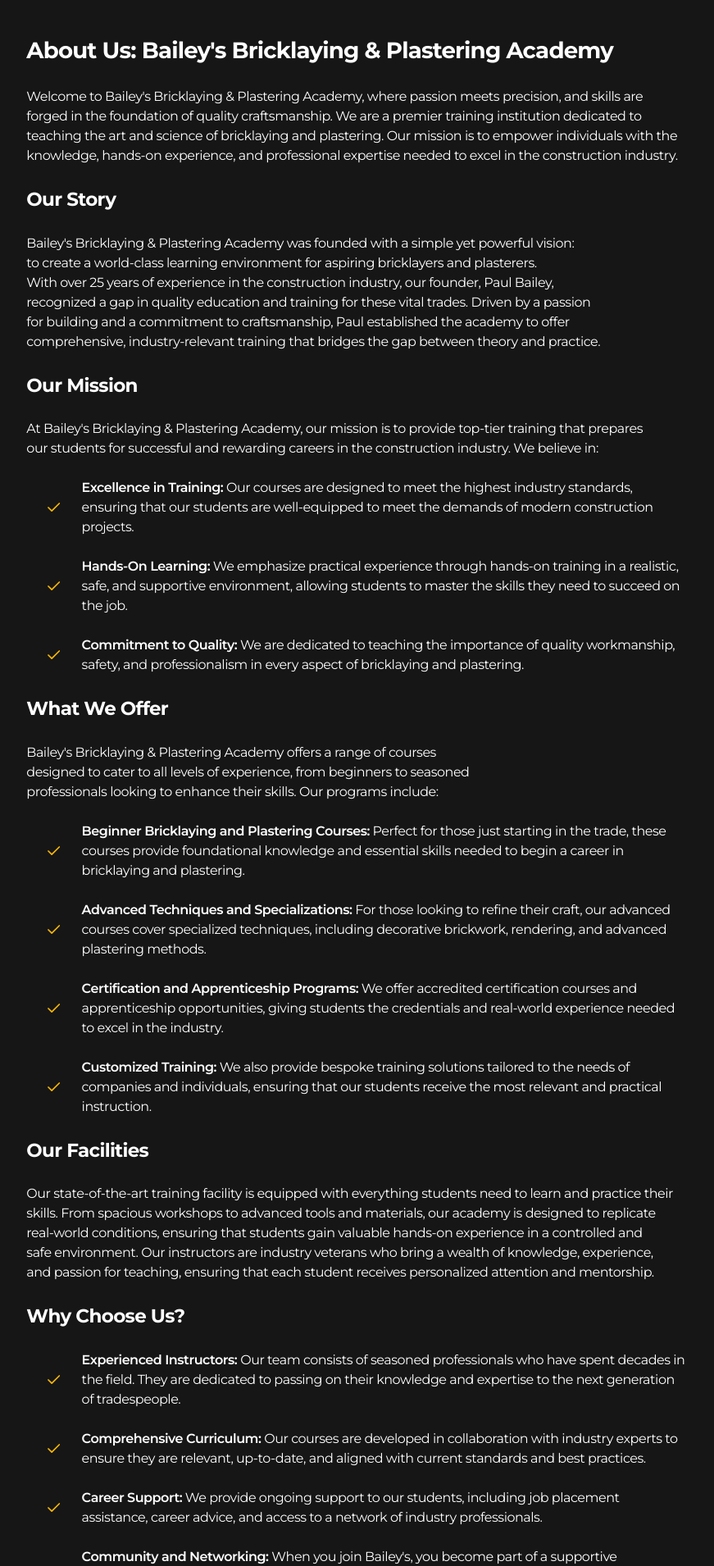
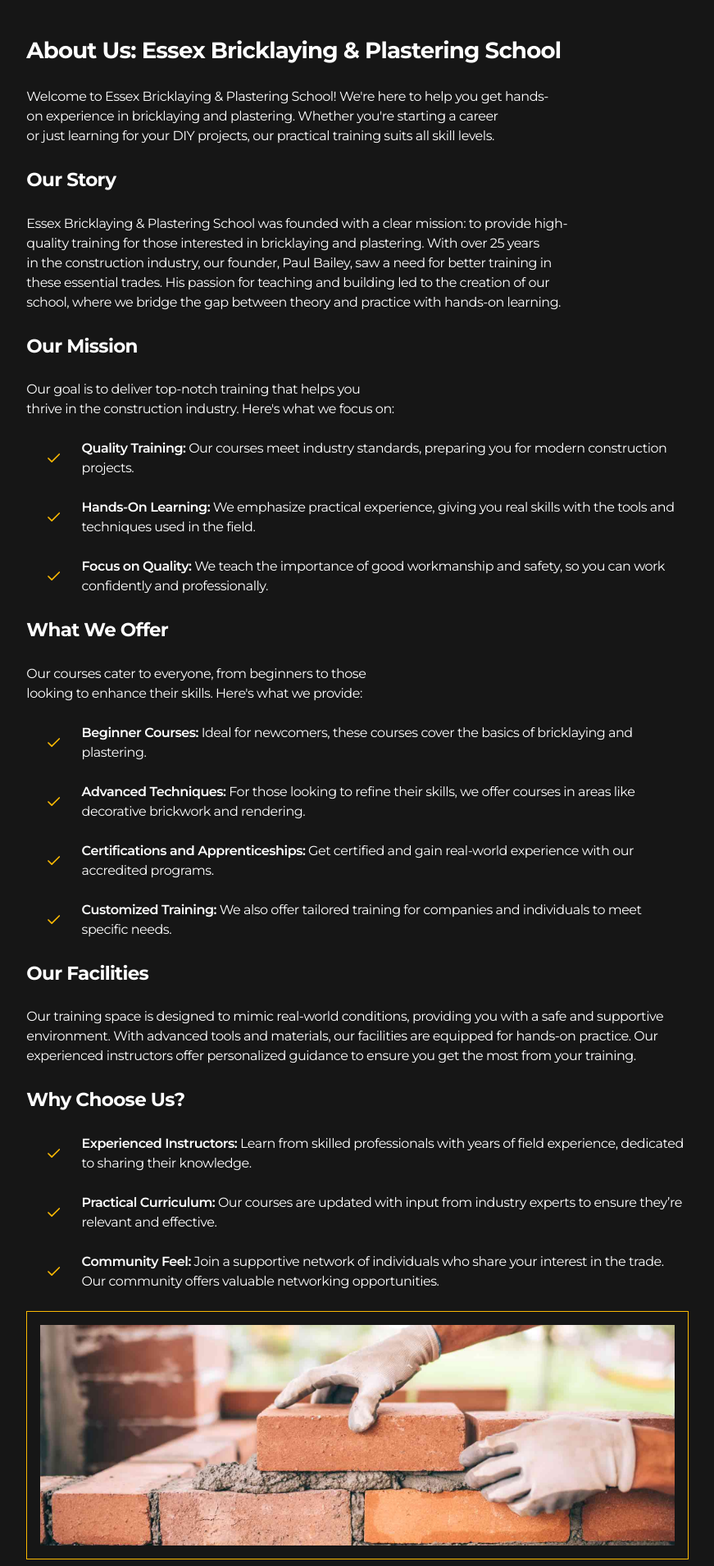
Before and after one commit to conorbailey90/baileys-construction-academy, a Next.js app: page /about in a window 1280 px wide. Shown: the part 434-2344 px from the top of the page at 82% size, without its empty margins (204-1075 px from the left). Built offline with nearby package versions, Linux system fonts and the light colour scheme.

Commit message:
Changed About and Course content

```diff
--- a/src/app/about/page.tsx
+++ b/src/app/about/page.tsx
@@ -2,89 +2,87 @@ import React from 'react'
 import Image from 'next/image'
 import { Check } from 'lucide-react'
 
-const page = () => {
+const About = () => {
   return (
-    <section id='about' className=' relative w-[100%] min-h-[500px] flex justify-center bg-[#161616] pt-[40px] md:pt-[100px]'>
+    <section id='about' className='relative w-full min-h-[500px] flex justify-center bg-[#161616] pt-[40px] md:pt-[100px]'>
 
       <div className='w-[95%] max-w-[1880px] relative z-2 pt-[30px] pb-[30px] grid grid-cols-12 auto-rows-min gap-[10px]'>
 
-        <div className=' relative p-[1rem] col-start-1 col-span-12 md:col-start-3 md:col-span-8 border border-[rgb(252,186,3)] border-[1px] aspect-[16/6] '>
-            <div className='absolute inset-[1rem]  '>
+        <div className='relative p-[1rem] col-start-1 col-span-12 md:col-start-3 md:col-span-8 border border-[rgb(252,186,3)] border-[1px] aspect-[16/6]'>
+          <div className='absolute inset-[1rem]'>
             <Image
               style={{objectFit: "cover"}}
               sizes="100vw"
               src="/plasterer.jpg"
               alt="Background Image"
-                fill // Can be 'contain', 'cover', or 'none' based on your needs
-                quality={100} // Optional: Specify the quality of the image/
+              fill
+              quality={100}
             />
           </div>
+        </div>
 
-        </div>
-        <div className=' pb-[2rem] col-start-1 col-span-12 md:col-start-3 md:col-span-8  row-start-2 pt-[2rem]'>
-            <h4 className='font-bold text-balance'>About Us: Bailey&apos;s Bricklaying & Plastering Academy</h4><br />
-            <p className='text-balance'>Welcome to Bailey&apos;s Bricklaying & Plastering Academy, where passion meets precision, and skills are forged in the foundation of quality craftsmanship. We are a premier training institution dedicated to teaching the art and science of bricklaying and plastering. Our mission is to empower individuals with the knowledge, hands-on experience, and professional expertise needed to excel in the construction industry.</p>
+        <div className='pb-[2rem] col-start-1 col-span-12 md:col-start-3 md:col-span-8 row-start-2 pt-[2rem]'>
+          <h4 className='font-bold text-balance'>About Us: Essex Bricklaying & Plastering School</h4>
+          <br />
+          <p className='text-balance'>Welcome to Essex Bricklaying & Plastering School! We&apos;re here to help you get hands-on experience in bricklaying and plastering. Whether you&apos;re starting a career or just learning for your DIY projects, our practical training suits all skill levels.</p>
           <br />
           <h5 className='font-bold'>Our Story</h5>
           <br />
-            <p className='text-balance'>Bailey&apos;s Bricklaying & Plastering Academy was founded with a simple yet powerful vision: to create a world-class learning environment for aspiring bricklayers and plasterers. With over 25 years of experience in the construction industry, our founder, Paul Bailey, recognized a gap in quality education and training for these vital trades. Driven by a passion for building and a commitment to craftsmanship, Paul established the academy to offer comprehensive, industry-relevant training that bridges the gap between theory and practice.</p>
+          <p className='text-balance'>Essex Bricklaying & Plastering School was founded with a clear mission: to provide high-quality training for those interested in bricklaying and plastering. With over 25 years in the construction industry, our founder, Paul Bailey, saw a need for better training in these essential trades. His passion for teaching and building led to the creation of our school, where we bridge the gap between theory and practice with hands-on learning.</p>
           <br />
           <h5 className='font-bold'>Our Mission</h5>
           <br />
-            <p className='text-balance'>At Bailey&apos;s Bricklaying & Plastering Academy, our mission is to provide top-tier training that prepares our students for successful and rewarding careers in the construction industry. We believe in:</p>
-
+          <p className='text-balance'>Our goal is to deliver top-notch training that helps you thrive in the construction industry. Here&apos;s what we focus on:</p>
           <ul><br />
-                <li className='flex items-center'><Check className='flex-[1]' size="20px"  color='rgb(252,186,3)' /><p className='flex-[11]'><span className='font-semibold'>Excellence in Training:</span> Our courses are designed to meet the highest industry standards, ensuring that our students are well-equipped to meet the demands of modern construction projects.</p></li><br />
-                <li className='flex items-center'><Check className='flex-[1]' size="20px"  color='rgb(252,186,3)' /><p className='flex-[11]'><span className='font-semibold'>Hands-On Learning:</span> We emphasize practical experience through hands-on training in a realistic, safe, and supportive environment, allowing students to master the skills they need to succeed on the job.</p></li><br />
-                <li className='flex items-center'><Check className='flex-[1]' size="20px"  color='rgb(252,186,3)' /><p className='flex-[11]'><span className='font-semibold'>Commitment to Quality:</span> We are dedicated to teaching the importance of quality workmanship, safety, and professionalism in every aspect of bricklaying and plastering.</p></li><br />
+            <li className='flex items-center'><Check className='flex-[1]' size="20px" color='rgb(252,186,3)' /><p className='flex-[11]'><span className='font-semibold'>Quality Training:</span> Our courses meet industry standards, preparing you for modern construction projects.</p></li><br />
+            <li className='flex items-center'><Check className='flex-[1]' size="20px" color='rgb(252,186,3)' /><p className='flex-[11]'><span className='font-semibold'>Hands-On Learning:</span> We emphasize practical experience, giving you real skills with the tools and techniques used in the field.</p></li><br />
+            <li className='flex items-center'><Check className='flex-[1]' size="20px" color='rgb(252,186,3)' /><p className='flex-[11]'><span className='font-semibold'>Focus on Quality:</span> We teach the importance of good workmanship and safety, so you can work confidently and professionally.</p></li><br />
           </ul>
           <h5 className='font-bold'>What We Offer</h5>
           <br />
-            <p className='text-balance'>Bailey&apos;s Bricklaying & Plastering Academy offers a range of courses designed to cater to all levels of experience, from beginners to seasoned professionals looking to enhance their skills. Our programs include:</p>
+          <p className='text-balance'>Our courses cater to everyone, from beginners to those looking to enhance their skills. Here&apos;s what we provide:</p>
           <ul><br />
-                <li className='flex items-center'><Check className='flex-[1]' size="20px" color='rgb(252,186,3)'/><p className='flex-[11]'><span className='font-semibold'>Beginner Bricklaying and Plastering Courses:</span> Perfect for those just starting in the trade, these courses provide foundational knowledge and essential skills needed to begin a career in bricklaying and plastering.</p></li><br />
-                <li className='flex items-center'><Check className='flex-[1]' size="20px" color='rgb(252,186,3)'/><p className='flex-[11]'><span className='font-semibold'>Advanced Techniques and Specializations: </span> For those looking to refine their craft, our advanced courses cover specialized techniques, including decorative brickwork, rendering, and advanced plastering methods.</p></li><br />
-                <li className='flex items-center'><Check className='flex-[1]' size="20px" color='rgb(252,186,3)'/><p className='flex-[11]'><span className='font-semibold'>Certification and Apprenticeship Programs:</span> We offer accredited certification courses and apprenticeship opportunities, giving students the credentials and real-world experience needed to excel in the industry.</p></li><br />
-                <li className='flex items-center'><Check className='flex-[1]' size="20px" color='rgb(252,186,3)'/><p className='flex-[11]'><span className='font-semibold'>Customized Training:</span> We also provide bespoke training solutions tailored to the needs of companies and individuals, ensuring that our students receive the most relevant and practical instruction.</p></li><br />
+            <li className='flex items-center'><Check className='flex-[1]' size="20px" color='rgb(252,186,3)' /><p className='flex-[11]'><span className='font-semibold'>Beginner Courses:</span> Ideal for newcomers, these courses cover the basics of bricklaying and plastering.</p></li><br />
+            <li className='flex items-center'><Check className='flex-[1]' size="20px" color='rgb(252,186,3)' /><p className='flex-[11]'><span className='font-semibold'>Advanced Techniques:</span> For those looking to refine their skills, we offer courses in areas like decorative brickwork and rendering.</p></li><br />
+            <li className='flex items-center'><Check className='flex-[1]' size="20px" color='rgb(252,186,3)' /><p className='flex-[11]'><span className='font-semibold'>Certifications and Apprenticeships:</span> Get certified and gain real-world experience with our accredited programs.</p></li><br />
+            <li className='flex items-center'><Check className='flex-[1]' size="20px" color='rgb(252,186,3)' /><p className='flex-[11]'><span className='font-semibold'>Customized Training:</span> We also offer tailored training for companies and individuals to meet specific needs.</p></li><br />
           </ul>
           <h5 className='font-bold'>Our Facilities</h5>
           <br />
-            <p className='text-balance'>Our state-of-the-art training facility is equipped with everything students need to learn and practice their skills. From spacious workshops to advanced tools and materials, our academy is designed to replicate real-world conditions, ensuring that students gain valuable hands-on experience in a controlled and safe environment. Our instructors are industry veterans who bring a wealth of knowledge, experience, and passion for teaching, ensuring that each student receives personalized attention and mentorship.</p>
+          <p className='text-balance'>Our training space is designed to mimic real-world conditions, providing you with a safe and supportive environment. With advanced tools and materials, our facilities are equipped for hands-on practice. Our experienced instructors offer personalized guidance to ensure you get the most from your training.</p>
           <br />
           <h5 className='font-bold'>Why Choose Us?</h5>
           <ul><br />
-                <li className='flex items-center'><Check className='flex-[1]' size="20px" color='rgb(252,186,3)'/><p className='flex-[11]'><span className='font-semibold'>Experienced Instructors: </span> Our team consists of seasoned professionals who have spent decades in the field. They are dedicated to passing on their knowledge and expertise to the next generation of tradespeople.</p></li><br />
-                <li className='flex items-center'><Check className='flex-[1]' size="20px" color='rgb(252,186,3)'/><p className='flex-[11]'><span className='font-semibold'>Comprehensive Curriculum: </span> Our courses are developed in collaboration with industry experts to ensure they are relevant, up-to-date, and aligned with current standards and best practices.</p></li><br />
-                <li className='flex items-center'><Check className='flex-[1]' size="20px" color='rgb(252,186,3)'/><p className='flex-[11]'><span className='font-semibold'>Career Support:</span> We provide ongoing support to our students, including job placement assistance, career advice, and access to a network of industry professionals.</p></li><br />
-                <li className='flex items-center'><Check className='flex-[1]' size="20px" color='rgb(252,186,3)'/><p className='flex-[11]'><span className='font-semibold'>Community and Networking:</span> When you join Bailey&apos;s, you become part of a supportive community of like-minded individuals who are passionate about the trade. Our alumni network offers valuable opportunities for networking and career growth.</p></li><br />
+            <li className='flex items-center'><Check className='flex-[1]' size="20px" color='rgb(252,186,3)' /><p className='flex-[11]'><span className='font-semibold'>Experienced Instructors:</span> Learn from skilled professionals with years of field experience, dedicated to sharing their knowledge.</p></li><br />
+            <li className='flex items-center'><Check className='flex-[1]' size="20px" color='rgb(252,186,3)' /><p className='flex-[11]'><span className='font-semibold'>Practical Curriculum:</span> Our courses are updated with input from industry experts to ensure they’re relevant and effective.</p></li><br />
+            <li className='flex items-center'><Check className='flex-[1]' size="20px" color='rgb(252,186,3)' /><p className='flex-[11]'><span className='font-semibold'>Community Feel:</span> Join a supportive network of individuals who share your interest in the trade. Our community offers valuable networking opportunities.</p></li><br />
           </ul>
-            <div className=' relative p-[1rem] col-start-1 col-span-12 md:col-start-3 md:col-span-8 border border-[rgb(252,186,3)] border-[1px] aspect-[16/6] mb-[2rem] '>
-                <div className='absolute inset-[1rem] '>
+          <div className='relative p-[1rem] col-start-1 col-span-12 md:col-start-3 md:col-span-8 border border-[rgb(252,186,3)] border-[1px] aspect-[16/6] mb-[2rem]'>
+            <div className='absolute inset-[1rem]'>
               <Image
                 style={{objectFit: "cover"}}
                 sizes="100vw"
                 src="/bricklay.jpg"
                 alt="Background Image"
-                        fill // Can be 'contain', 'cover', or 'none' based on your needs
-                        quality={100} // Optional: Specify the quality of the image/
+                fill
+                quality={100}
               />
             </div>
           </div>
 
           <h5 className='font-bold'>Join Us Today!</h5>
           <br />
-            <p className='text-balance'>Whether you are just starting out or looking to enhance your skills, Bailey&apos;s Bricklaying & Plastering Academy is here to help you build a solid foundation for your future. Our commitment to quality education and training ensures that you will receive the best possible preparation for a successful career in the construction industry.</p>
+          <p className='text-balance'>If you are looking to start or advance your skills, Essex Bricklaying & Plastering School is here to help you build a strong foundation for your future. Our hands-on approach ensures you are well-prepared for a successful career in the construction industry.</p>
           <br />
-            <p className='text-balance'>Explore our courses, meet our instructors, and discover what makes Bailey&apos;s Bricklaying & Plastering Academy the preferred choice for aspiring bricklayers and plasterers. We look forward to helping you lay the first brick on your path to success!</p>
+          <p className='text-balance'>Explore our courses, meet our team, and see why Essex Bricklaying & Plastering School is a great choice for learning the trade. We look forward to helping you get started!</p>
           <br />
           <h5 className='font-bold'>Contact Us</h5>
           <br />
-            <p className='text-balance'>Ready to take the next step? Contact us today to learn more about our courses, schedule a tour of our facilities, or speak with one of our advisors.</p>
+          <p className='text-balance'>Ready to take the next step? Reach out to us to learn more about our courses, book a tour, or speak with one of our advisors.</p>
         </div>
-
       </div>
     </section>
   )
 }
 
-export default page
+export default About
--- a/src/components/FeaturedHighlightsTile.tsx
+++ b/src/components/FeaturedHighlightsTile.tsx
@@ -1,6 +1,6 @@
 'use client'
 import { motion } from "framer-motion"
-import { CalendarClockIcon, Building, GraduationCap, PencilRulerIcon, BrickWall, Cuboid  } from 'lucide-react';
+import { CalendarClockIcon, Building, GraduationCap, PencilRulerIcon, BrickWall, Cuboid, Blocks  } from 'lucide-react';
 
 export const FeaturedHighlightsTile = ({idx, icon, title, description}: {idx: number, icon: any, title: String, description: String}) => {
     return (
@@ -15,7 +15,7 @@ export const FeaturedHighlightsTile = ({idx, icon, title, description}: {idx: nu
             {icon == 'graduation' && <GraduationCap strokeWidth={'1px'} size={50} className='mb-[1rem]' />}
             {icon == 'building' && <Building strokeWidth={'1px'} size={50} className='mb-[1rem]' />}
             {icon == 'pencil' && <PencilRulerIcon strokeWidth={'1px'} size={50} className='mb-[1rem]' />}
-            {icon == 'calendar' && <CalendarClockIcon strokeWidth={'1px'} size={50} className='mb-[1rem]' />}
+            {icon == 'blocks' && <Blocks strokeWidth={'1px'} size={50} className='mb-[1rem]' />}
             {icon == 'job' && <Cuboid strokeWidth={'1px'} size={50} className='mb-[1rem]' />}
             <div className='mb-[1rem]'>
                 <h6 className='text-[rgb(252,186,3)] font-bold'>{title}</h6>
--- a/src/components/MobileMenu.tsx
+++ b/src/components/MobileMenu.tsx
@@ -28,14 +28,14 @@ const MobileMenu = () => {
   const [isOpen, setIsOpen] = useState(false);
 
   const toggleMenu = () => {
-    setIsOpen(!isOpen);
+    setIsOpen(isOpen => !isOpen);
   };
 
   return (
     <div>
       {/* Menu Button */}
-      <div onClick={toggleMenu} className='fixed cursor-pointer right-[5vw] top-[22px] w-[30px] h-[16px] z-10 flex flex-col justify-between md:hidden'>
-        <span className='w-[100%] h-[2px] bg-[white]'></span>
+      <div onClick={toggleMenu} className='fixed cursor-pointer right-[5vw] top-[22px] w-[30px] h-[16px] z-[101] flex flex-col justify-between md:hidden'>
+        <span className='w-[100%] h-[2pxss] bg-[white]'></span>
         <span className='w-[100%] h-[2px] bg-[white]'></span>
         <span className='w-[100%] h-[2px] bg-[white]'></span>
 
```
Also changed, not shown: src/components/About.tsx (+6 -6 lines), src/components/FeaturedHighlights.tsx (+14 -12 lines), src/components/MobileMenuDemo.tsx (+6 -6 lines), src/components/NavigationMenuDemo.tsx (+9 -2 lines). Lines whose indentation alone changed are shown as unchanged.
